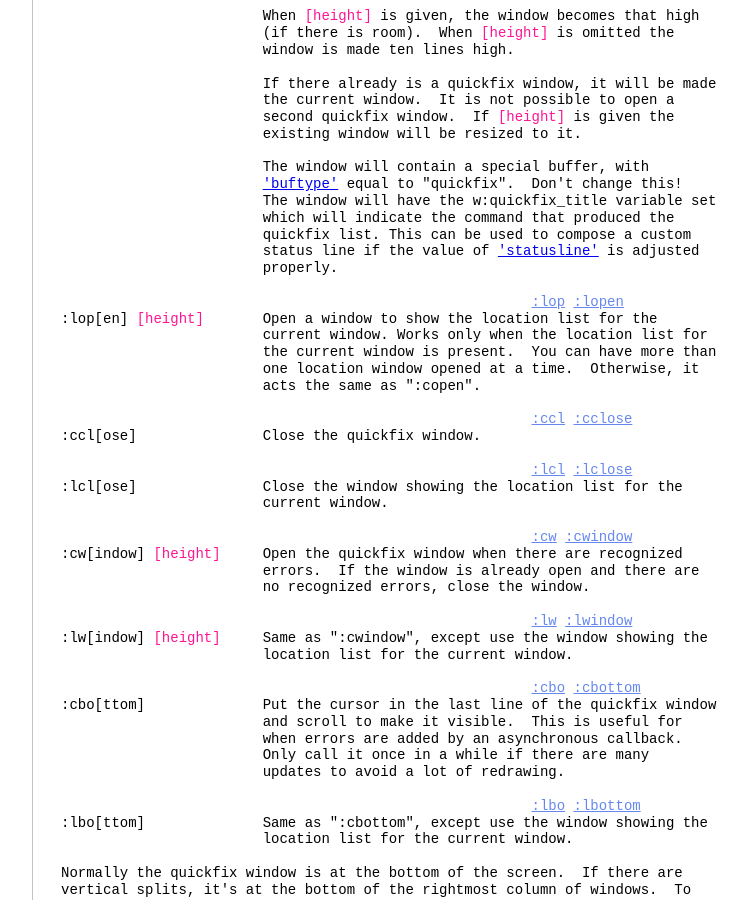
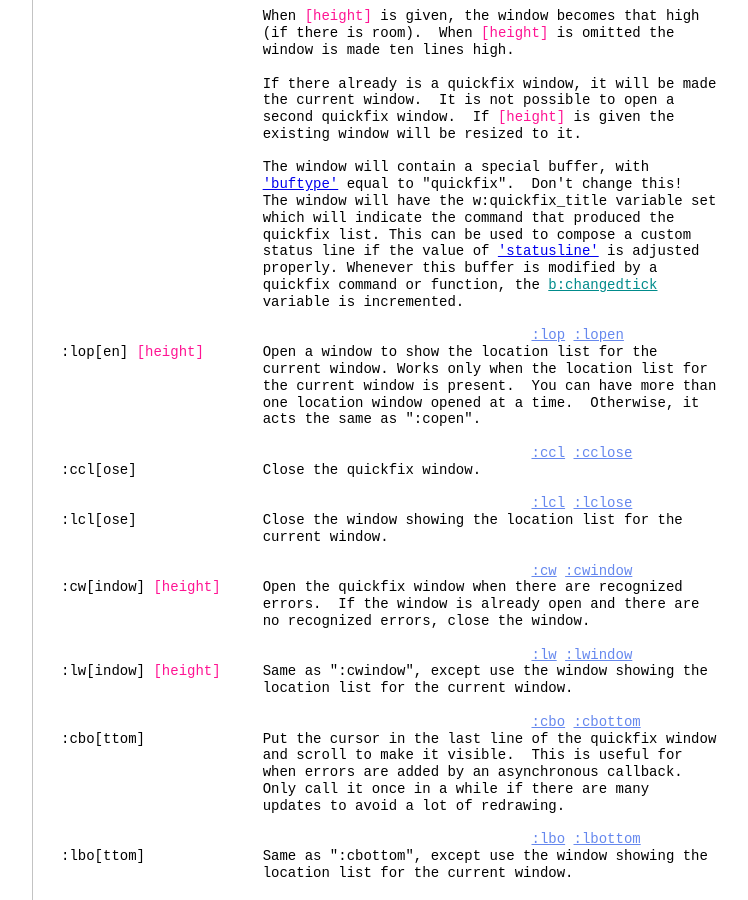
Before and after one commit to vim-jp/vimdoc-en, a Jekyll site: the page built from quickfix.html, in a window 1280 px wide and 900 px high, scrolled down 7115 px. Shown: the whole window, without its empty margins (340-1088 px from the left). Built offline with Jekyll 4.4.1, drawn with Linux system fonts in a browser that asks for light colours; nearby versions of some CDN libraries; comment, search, counter and statistics services are not loaded.

Commit message:
Generated by Travis JOB 172.1
https://travis-ci.org/vim-jp/vimdoc-en/builds/255317491

```diff
--- a/quickfix.html
+++ b/quickfix.html
@@ -430,7 +430,9 @@ EXECUTE A COMMAND IN ALL THE BUFFERS IN QUICKFIX OR LOCATION LIST:<br>
 &nbsp;&nbsp;&nbsp;&nbsp;&nbsp;&nbsp;&nbsp;&nbsp;&nbsp;&nbsp;&nbsp;&nbsp;&nbsp;&nbsp;&nbsp;&nbsp;&nbsp;&nbsp;&nbsp;&nbsp;&nbsp;&nbsp;&nbsp;&nbsp;which will indicate the command that produced the<br>
 &nbsp;&nbsp;&nbsp;&nbsp;&nbsp;&nbsp;&nbsp;&nbsp;&nbsp;&nbsp;&nbsp;&nbsp;&nbsp;&nbsp;&nbsp;&nbsp;&nbsp;&nbsp;&nbsp;&nbsp;&nbsp;&nbsp;&nbsp;&nbsp;quickfix list. This can be used to compose a custom<br>
 &nbsp;&nbsp;&nbsp;&nbsp;&nbsp;&nbsp;&nbsp;&nbsp;&nbsp;&nbsp;&nbsp;&nbsp;&nbsp;&nbsp;&nbsp;&nbsp;&nbsp;&nbsp;&nbsp;&nbsp;&nbsp;&nbsp;&nbsp;&nbsp;status line if the value of&nbsp;<a class="Type" href="options.html#'statusline'">'statusline'</a>&nbsp;is adjusted<br>
-&nbsp;&nbsp;&nbsp;&nbsp;&nbsp;&nbsp;&nbsp;&nbsp;&nbsp;&nbsp;&nbsp;&nbsp;&nbsp;&nbsp;&nbsp;&nbsp;&nbsp;&nbsp;&nbsp;&nbsp;&nbsp;&nbsp;&nbsp;&nbsp;properly.<br>
+&nbsp;&nbsp;&nbsp;&nbsp;&nbsp;&nbsp;&nbsp;&nbsp;&nbsp;&nbsp;&nbsp;&nbsp;&nbsp;&nbsp;&nbsp;&nbsp;&nbsp;&nbsp;&nbsp;&nbsp;&nbsp;&nbsp;&nbsp;&nbsp;properly. Whenever this buffer is modified by a<br>
+&nbsp;&nbsp;&nbsp;&nbsp;&nbsp;&nbsp;&nbsp;&nbsp;&nbsp;&nbsp;&nbsp;&nbsp;&nbsp;&nbsp;&nbsp;&nbsp;&nbsp;&nbsp;&nbsp;&nbsp;&nbsp;&nbsp;&nbsp;&nbsp;quickfix command or function, the&nbsp;<a class="Identifier" href="eval.html#b:changedtick">b:changedtick</a><br>
+&nbsp;&nbsp;&nbsp;&nbsp;&nbsp;&nbsp;&nbsp;&nbsp;&nbsp;&nbsp;&nbsp;&nbsp;&nbsp;&nbsp;&nbsp;&nbsp;&nbsp;&nbsp;&nbsp;&nbsp;&nbsp;&nbsp;&nbsp;&nbsp;variable is incremented.<br>
 <br>
 &nbsp;&nbsp;&nbsp;&nbsp;&nbsp;&nbsp;&nbsp;&nbsp;&nbsp;&nbsp;&nbsp;&nbsp;&nbsp;&nbsp;&nbsp;&nbsp;&nbsp;&nbsp;&nbsp;&nbsp;&nbsp;&nbsp;&nbsp;&nbsp;&nbsp;&nbsp;&nbsp;&nbsp;&nbsp;&nbsp;&nbsp;&nbsp;&nbsp;&nbsp;&nbsp;&nbsp;&nbsp;&nbsp;&nbsp;&nbsp;&nbsp;&nbsp;&nbsp;&nbsp;&nbsp;&nbsp;&nbsp;&nbsp;&nbsp;&nbsp;&nbsp;&nbsp;&nbsp;&nbsp;&nbsp;&nbsp;<a class="Constant" href="quickfix.html#:lop" name=":lop">:lop</a>&nbsp;<a class="Constant" href="quickfix.html#:lopen" name=":lopen">:lopen</a><br>
 :lop[en]&nbsp;<span class="Special">[height]</span>&nbsp;&nbsp;&nbsp;&nbsp;&nbsp;&nbsp; Open a window to show the location list for the<br>
```
